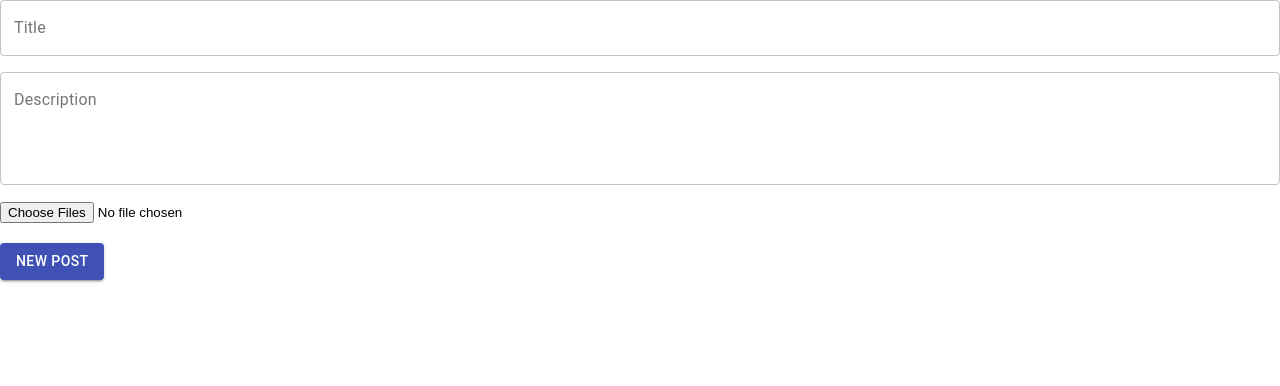
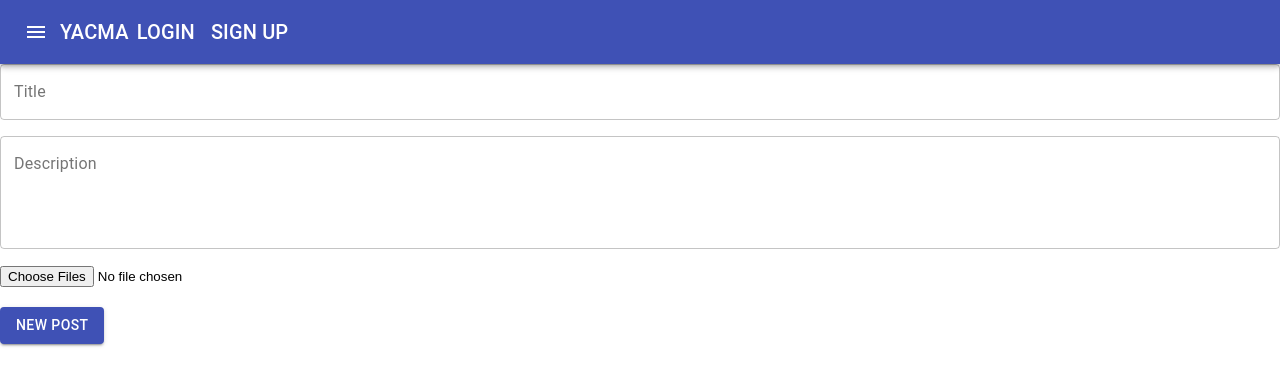
Before and after one commit to boubascript/yacma, a React (Create React App) app in the folder client/: page /addPost in a window 1280 px wide. Shown: the top 386 px of the page. Built offline with nearby package versions, Linux system fonts and the light colour scheme; no server answers.

Commit message:
cleaned up code, added documentation

```diff
--- a/client/src/pages/NewPost/index.tsx
+++ b/client/src/pages/NewPost/index.tsx
@@ -2,6 +2,7 @@ import React, { useState, useContext } from "react";
 import { Grid, TextField, Button } from "@material-ui/core";
 import { UserContext } from "utils/auth";
 import { addPost, PostData } from "utils/posts";
+import Navbar from "components/Navbar";
 
 // TODO: Update links to media object type
 const DEFAULT_POST_DATA: PostData = {
@@ -11,7 +12,8 @@ const DEFAULT_POST_DATA: PostData = {
   links: "",
 };
 
-const NewPost: React.FunctionComponent = (props) => {
+// TODO: Update with props from passed from Course Page
+const NewPost: React.FunctionComponent = (/*{courseId}*/) => {
   const { userData } = useContext(UserContext);
   const [postData, setPostData] = useState<PostData>(DEFAULT_POST_DATA);
 
@@ -30,11 +32,13 @@ const NewPost: React.FunctionComponent = (props) => {
       author: userData!.firstName + " " + userData!.lastName,
     };
 
-    // TODO: Connect CourseId via Course Context
-    const post = await addPost("4", postBody);
+    // TODO: Connect CourseId via Props or Context
+    const post = await addPost(/*courseId,*/ "4", postBody);
   };
 
   return (
+    <>
+      <Navbar />
       <form onSubmit={handleSubmit} noValidate>
         <Grid container spacing={2} alignItems="center" justify="center">
           <Grid item xs={12}>
@@ -75,6 +79,7 @@ const NewPost: React.FunctionComponent = (props) => {
           New Post
         </Button>
       </form>
+    </>
   );
 };
 
```
Also changed, not shown: client/src/pages/NewComment/index.tsx (+4 -8 lines). Lines whose indentation alone changed are shown as unchanged.
